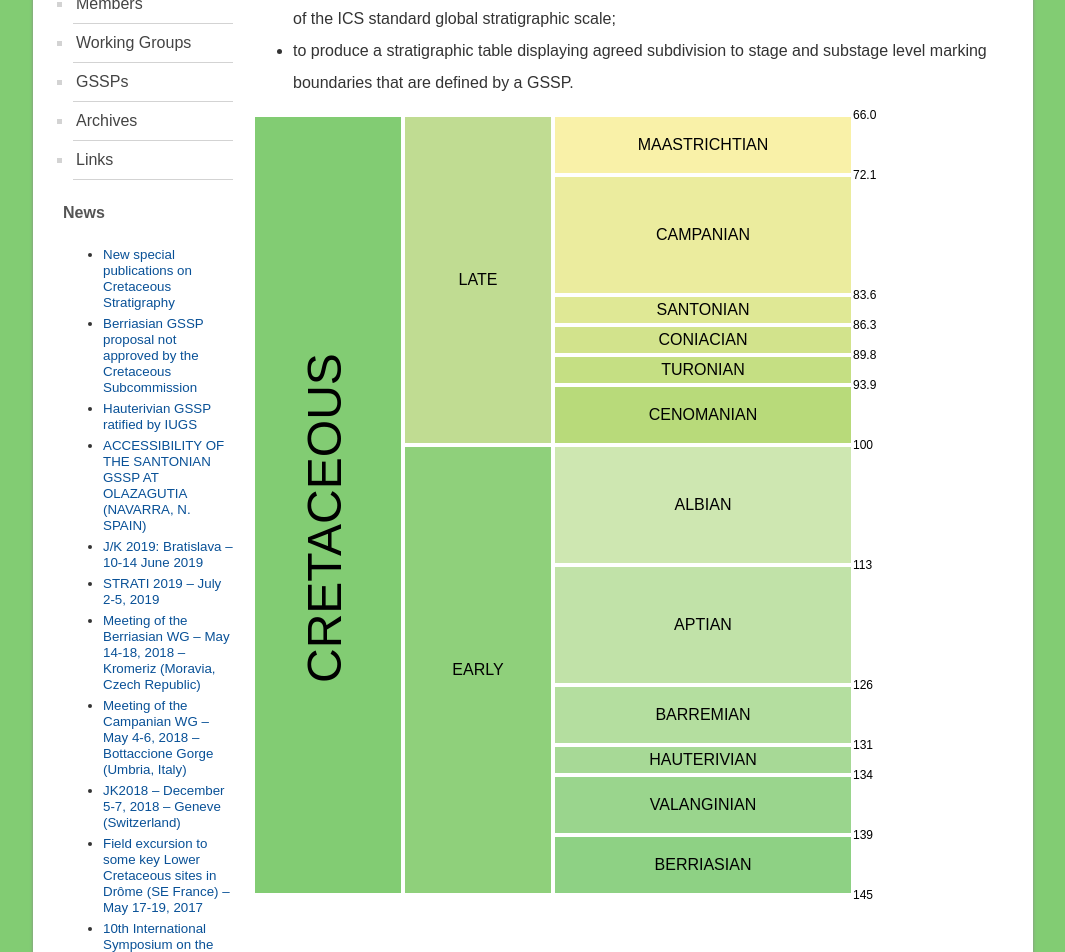
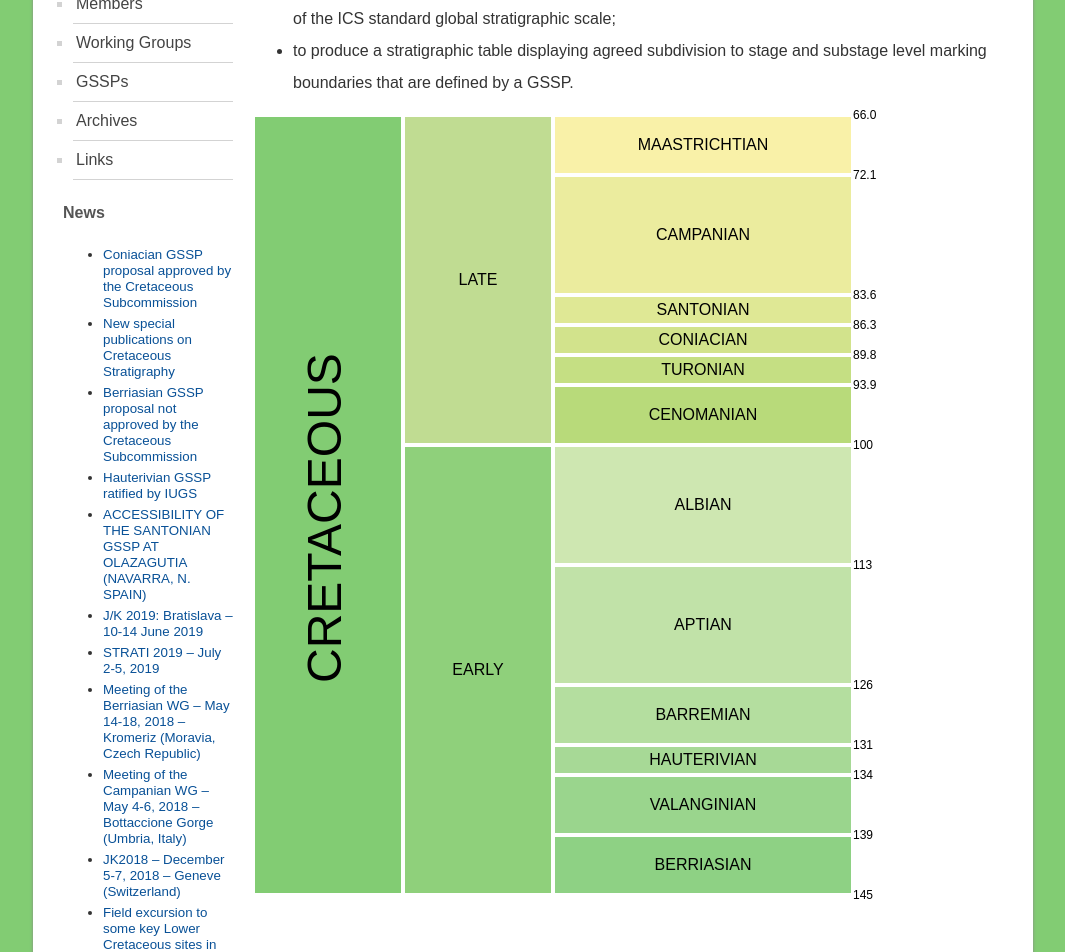
Before and after one commit to i-c-stratigraphy/subcommission-cretaceous, a Jekyll site: the page built from pages/index.md, in a window 1280 px wide. Shown: the part 513-1465 px from the top of the page, without its empty margins (107-1172 px from the left). Built offline with Jekyll 4.4.1, drawn with Linux system fonts in a browser that asks for light colours.

Commit message:
Update menu.html

```diff
--- a/_includes/menu.html
+++ b/_includes/menu.html
@@ -38,6 +38,7 @@
 <div id="news">
     <h4>News</h4>
     <ul>
+        <li><a href="https://stratigraphy.org/subcommission-cretaceous/news/coniacian-gssp">Coniacian GSSP proposal approved by the Cretaceous Subcommission</a></li>
         <li><a href="https://stratigraphy.org/subcommission-cretaceous/news/special-pub">New special publications on Cretaceous Stratigraphy</a></li>
         <li><a href="https://stratigraphy.org/subcommission-cretaceous/news/berriasian-gssp">Berriasian GSSP proposal not approved by the Cretaceous Subcommission</a></li>
         <li><a href="https://stratigraphy.org/subcommission-cretaceous/news/hauterivian-gssp">Hauterivian GSSP ratified by IUGS</a></li>
```
